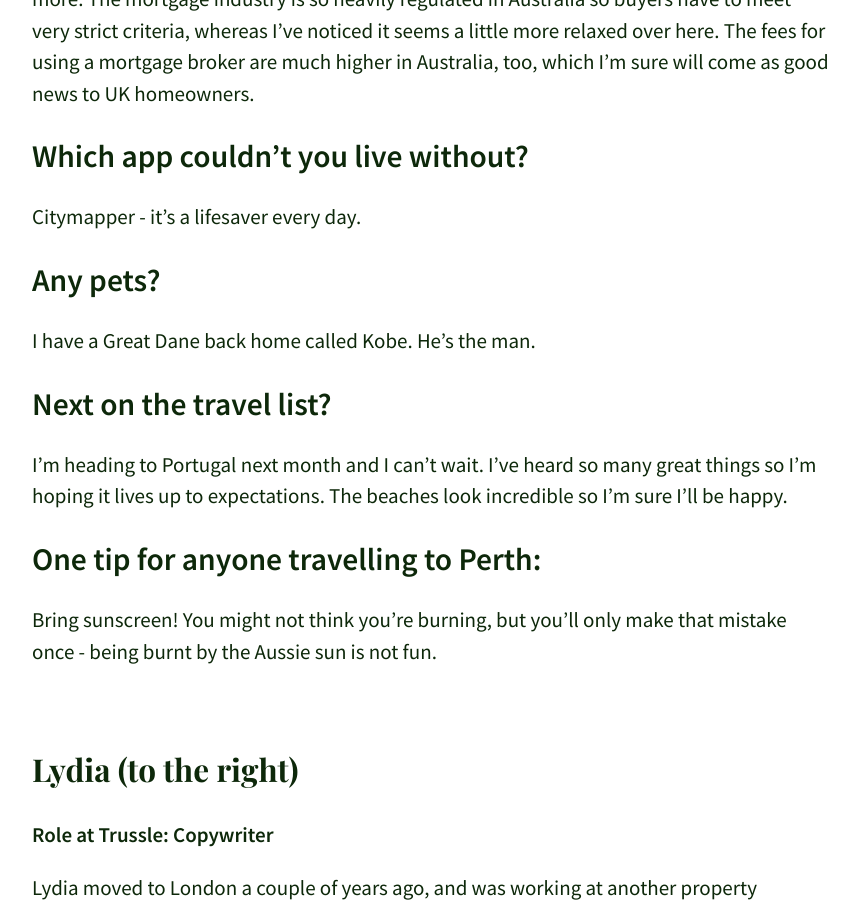
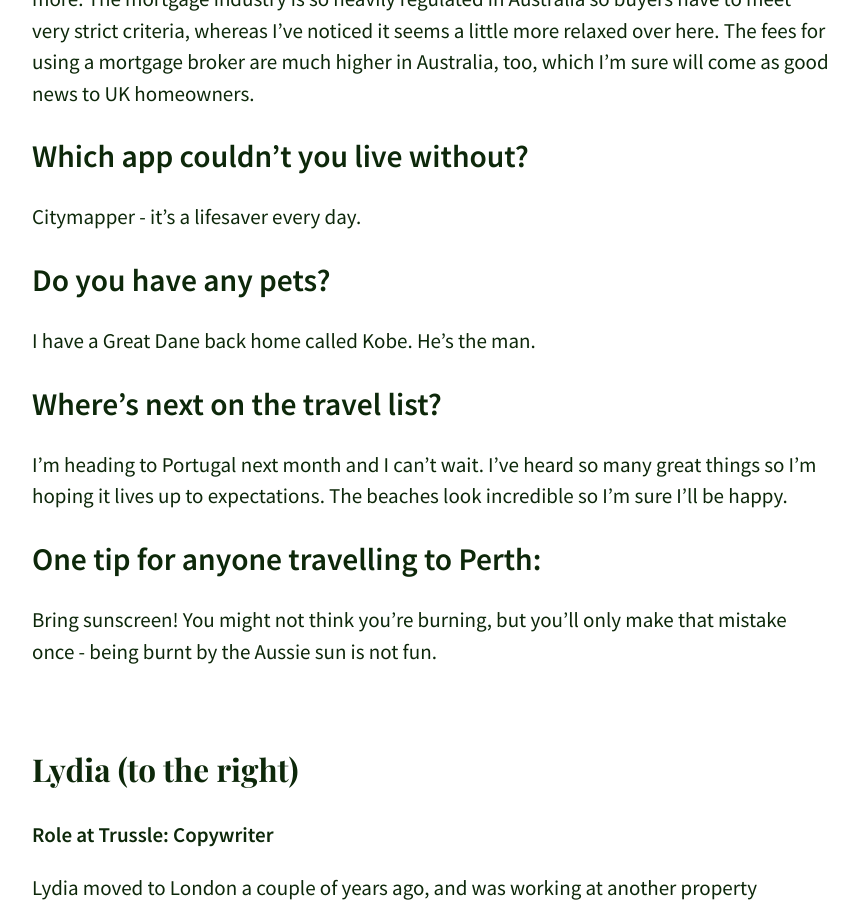
Before and after one commit to olitrussle/blog, a Jekyll site: the page built from _posts/2017-03-16-meet-the-team-ashleigh-lydia.md, in a window 1280 px wide and 900 px high, scrolled down 1795 px. Shown: the whole window, without its empty margins (208-1066 px from the left). Built offline with Jekyll 4.4.1, drawn with Linux system fonts in a browser that asks for light colours.

Commit message:
Updated 2017-03-16-meet-the-team-ashleigh-lydia.md

```diff
--- a/_posts/2017-03-16-meet-the-team-ashleigh-lydia.md
+++ b/_posts/2017-03-16-meet-the-team-ashleigh-lydia.md
@@ -28,10 +28,10 @@ I’ve picked up on a few differences after a week on the job, but I’m sure I
 ## Which app couldn't you live without?
 Citymapper - it’s a lifesaver every day.
 
-## Any pets?
+## Do you have any pets?
 I have a Great Dane back home called Kobe. He’s the man.
 
-## Next on the travel list?
+## Where's next on the travel list?
 I’m heading to Portugal next month and I can’t wait. I’ve heard so many great things so I’m hoping it lives up to expectations. The beaches look incredible so I’m sure I’ll be happy.
 
 ## One tip for anyone travelling to Perth:
```
